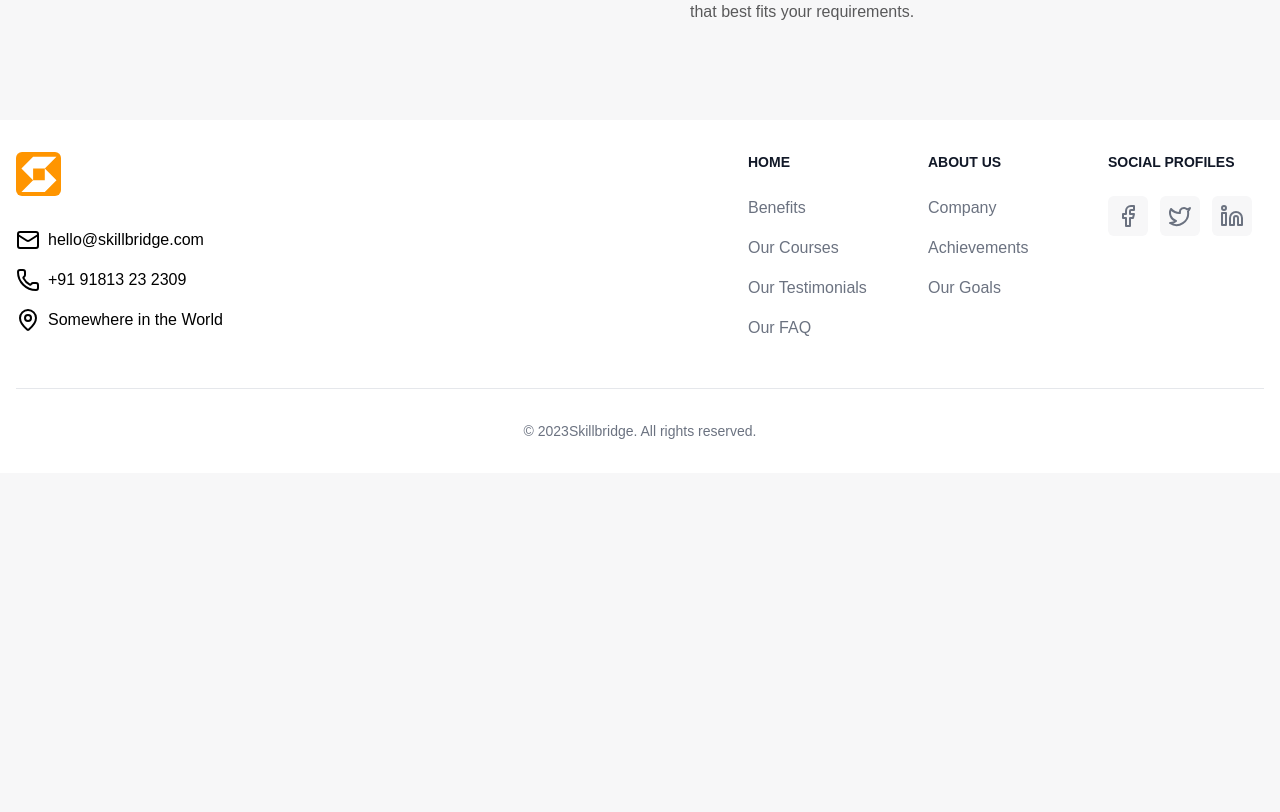
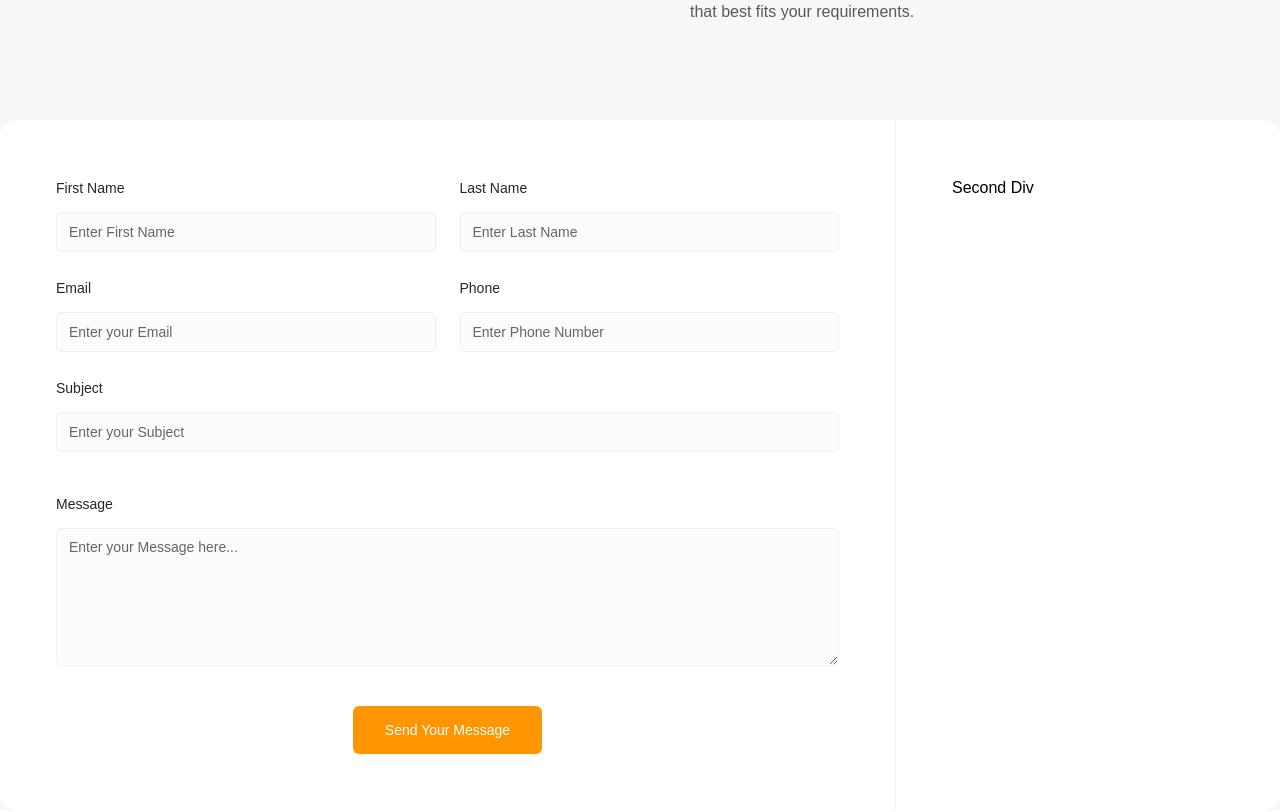
Before and after one commit to abdulrehmankz1/skill-bridge, a Next.js app: page /contact in a window 1280 px wide. Shown: the part 360-1172 px from the top of the page. Before the commit the page ends 833 px from the top, so only its background shows below. Built offline with nearby package versions, Linux system fonts and the light colour scheme.

Commit message:
Added contact form with input fields and button

```diff
--- a/app/contact/page.tsx
+++ b/app/contact/page.tsx
@@ -1,13 +1,124 @@
 import React from "react";
 import HeroHeading from "../components/ui/HeroHeading";
+import { Input } from "@/components/ui/input";
+import { Label } from "@/components/ui/label";
+import { Textarea } from "@/components/ui/textarea";
+import { Button } from "../components/ui/Button";
 
 const Contact = () => {
   return (
-    <div className="container mx-auto">
+    <div className="container mx-auto lg:p-0 p-4">
       <HeroHeading
         heading="Contact Us"
         paragraph="Welcome to SkillBridge's Pricing Plan page, where we offer two comprehensive options to cater to your needs: Free and Pro. We believe in providing flexible and affordable pricing options for our services. Whether you're an individual looking to enhance your skills or a business seeking professional development solutions, we have a plan that suits you. Explore our pricing options below and choose the one that best fits your requirements."
       />
+      <div>
+        <div className="flex flex-col md:flex-row bg-absolute-white rounded-2xl">
+          <div className="w-full md:w-[70%] bg lg:p-14 p-7 border-r border-[#F1F1F3]">
+            <div>
+              {/* First row - 2 columns on md+ screens */}
+              <div className="grid grid-cols-1 md:grid-cols-2 gap-6 mb-6">
+                {/* First Name */}
+                <div className="w-full">
+                  <Label
+                    htmlFor="first-name"
+                    className="text-grey-15 font-medium"
+                  >
+                    First Name
+                  </Label>
+                  <Input
+                    type="text"
+                    id="first-name"
+                    className="bg-white-99 border border-white-95 rounded-md text-grey-40 mt-3"
+                    placeholder="Enter First Name"
+                  />
+                </div>
+
+                {/* Last Name */}
+                <div className="w-full">
+                  <Label
+                    htmlFor="last-name"
+                    className="text-grey-15 font-medium"
+                  >
+                    Last Name
+                  </Label>
+                  <Input
+                    type="text"
+                    id="last-name"
+                    className="bg-white-99 border border-white-95 rounded-md text-grey-40 mt-3"
+                    placeholder="Enter Last Name"
+                  />
+                </div>
+
+                {/* Email */}
+                <div className="w-full">
+                  <Label htmlFor="email" className="text-grey-15 font-medium">
+                    Email
+                  </Label>
+                  <Input
+                    type="email"
+                    id="email"
+                    className="bg-white-99 border border-white-95 rounded-md text-grey-40 mt-3"
+                    placeholder="Enter your Email"
+                  />
+                </div>
+
+                {/* Phone */}
+                <div className="w-full">
+                  <Label htmlFor="phone" className="text-grey-15 font-medium">
+                    Phone
+                  </Label>
+                  <Input
+                    type="tel"
+                    id="phone"
+                    className="bg-white-99 border border-white-95 rounded-md text-grey-40 mt-3"
+                    placeholder="Enter Phone Number"
+                  />
+                </div>
+              </div>
+
+              {/* Second row - always full width */}
+              <div className="grid grid-cols-1 lg:gap-10 gap-5">
+                {/* Subject */}
+                <div className="w-full">
+                  <Label htmlFor="subject" className="text-grey-15 font-medium">
+                    Subject
+                  </Label>
+                  <Input
+                    type="text"
+                    id="subject"
+                    className="bg-white-99 border border-white-95 rounded-md text-grey-40 mt-3"
+                    placeholder="Enter your Subject"
+                  />
+                </div>
+
+                {/* Message */}
+                <div className="w-full">
+                  <Label htmlFor="message" className="text-grey-15 font-medium">
+                    Message
+                  </Label>
+                  <Textarea
+                    id="message"
+                    className="bg-white-99 border border-white-95 rounded-md text-grey-40 mt-3 h-[138px]"
+                    placeholder="Enter your Message here..."
+                  />
+                </div>
+              </div>
+              <div className="lg:mt-10 mt-5 flex justify-center">
+                <Button
+                  variant="default"
+                  size="lg"
+                  className="font-medium w-full lg:w-fit"
+                >
+                  Send Your Message
+                </Button>
+              </div>
+            </div>
+          </div>
+
+          <div className="w-full md:w-[30%] bg- p-14">Second Div</div>
+        </div>
+      </div>
     </div>
   );
 };
--- /dev/null
+++ b/components/ui/textarea.tsx
@@ -0,0 +1,22 @@
+import * as React from "react"
+
+import { cn } from "@/lib/utils"
+
+const Textarea = React.forwardRef<
+  HTMLTextAreaElement,
+  React.ComponentProps<"textarea">
+>(({ className, ...props }, ref) => {
+  return (
+    <textarea
+      className={cn(
+        "flex min-h-[80px] w-full rounded-md border border-input bg-background px-3 py-2 text-base ring-offset-background placeholder:text-muted-foreground focus-visible:outline-none focus-visible:ring-2 focus-visible:ring-ring focus-visible:ring-offset-2 disabled:cursor-not-allowed disabled:opacity-50 md:text-sm",
+        className
+      )}
+      ref={ref}
+      {...props}
+    />
+  )
+})
+Textarea.displayName = "Textarea"
+
+export { Textarea }
```
